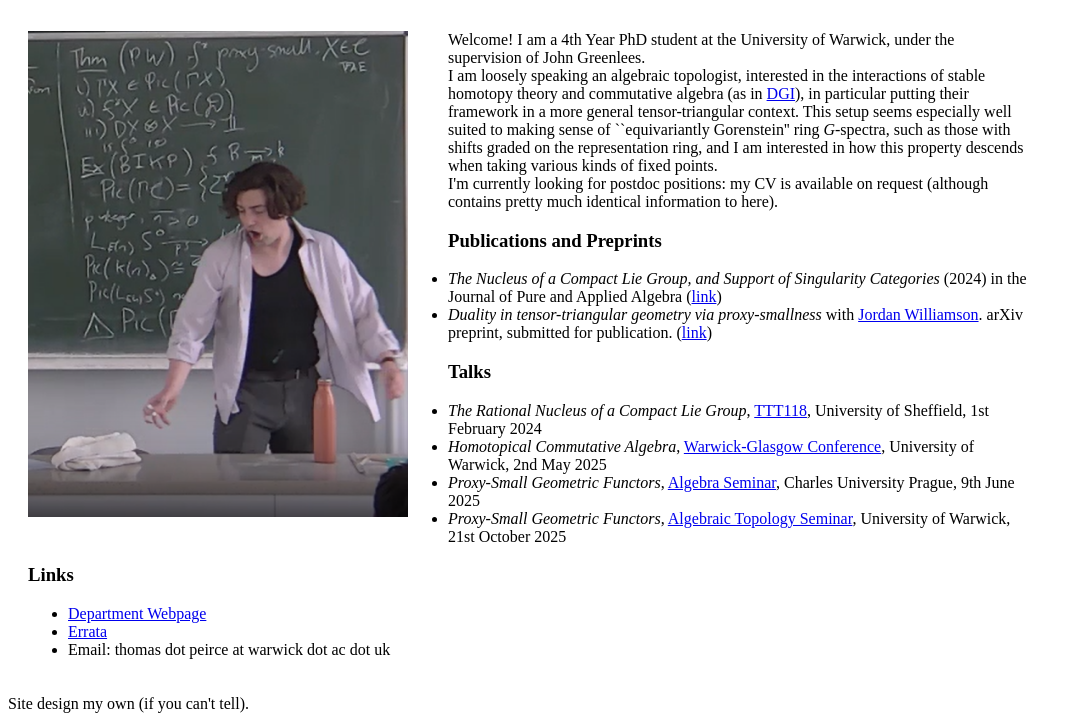
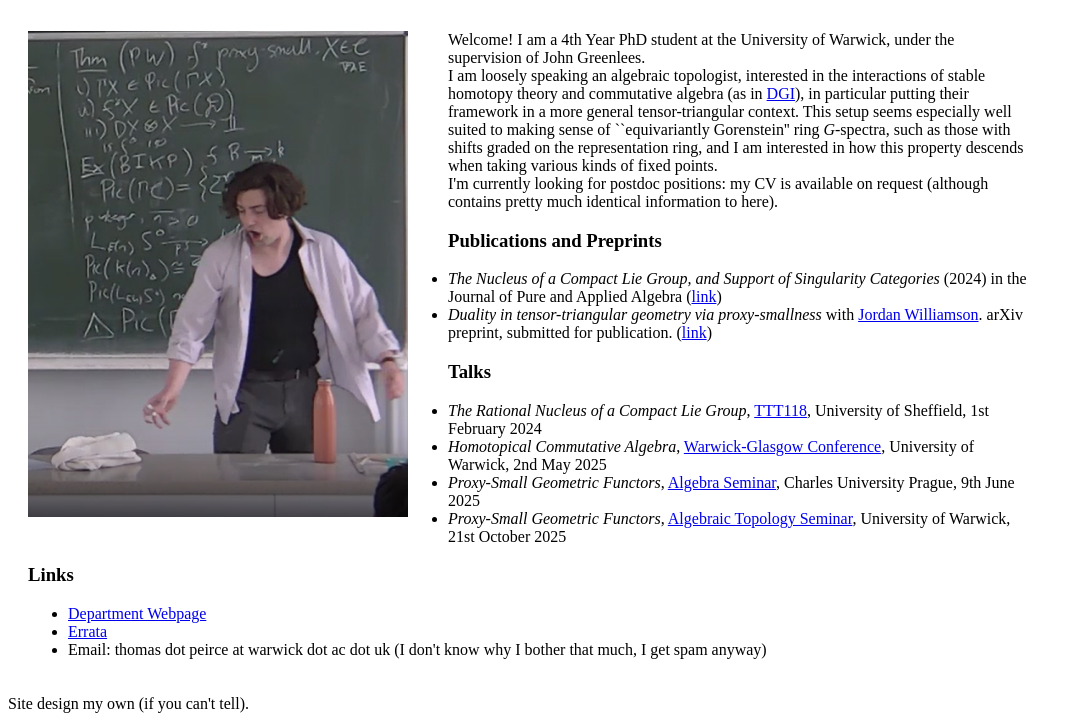
Before and after one commit to tmprce/tmprce.github.io, a plain HTML site: page index.html in a window 1280 px wide. Shown: the part 89-810 px from the top of the page, without its empty margins (0-1080 px from the left). Drawn offline with Linux system fonts and the light colour scheme.

Commit message:
Modify email line in index.html
Updated email text to include a note about spam.

```diff
--- a/index.html
+++ b/index.html
@@ -39,7 +39,7 @@
 		<ul>
 			<li><a href=https://warwick.ac.uk/fac/sci/maths/people/staff/peirce>Department Webpage</a></li>
 			<li><a href=errata.html>Errata</a></li>
-			<li>Email: thomas dot peirce at warwick dot ac dot uk</li>
+			<li>Email: thomas dot peirce at warwick dot ac dot uk (I don't know why I bother that much, I get spam anyway)</li>
 		</ul>
 		</div>
 </div>
```
